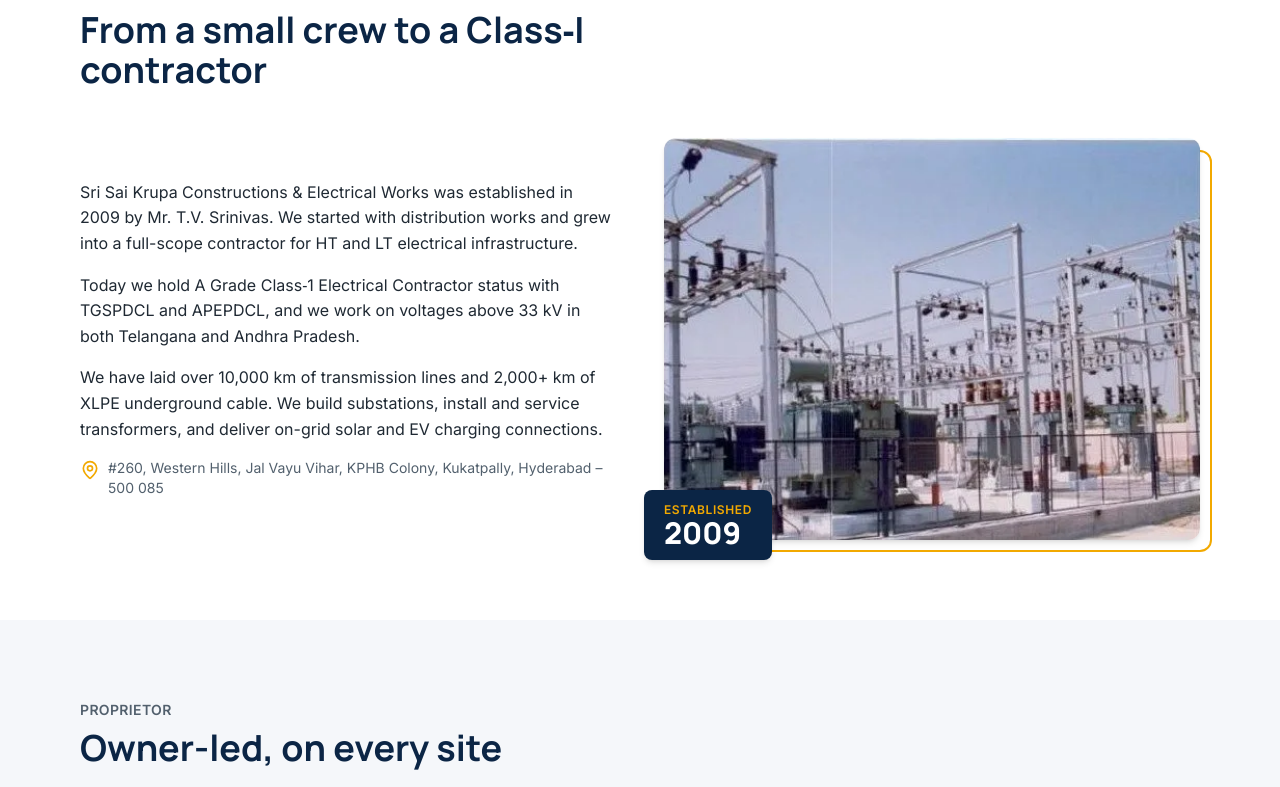
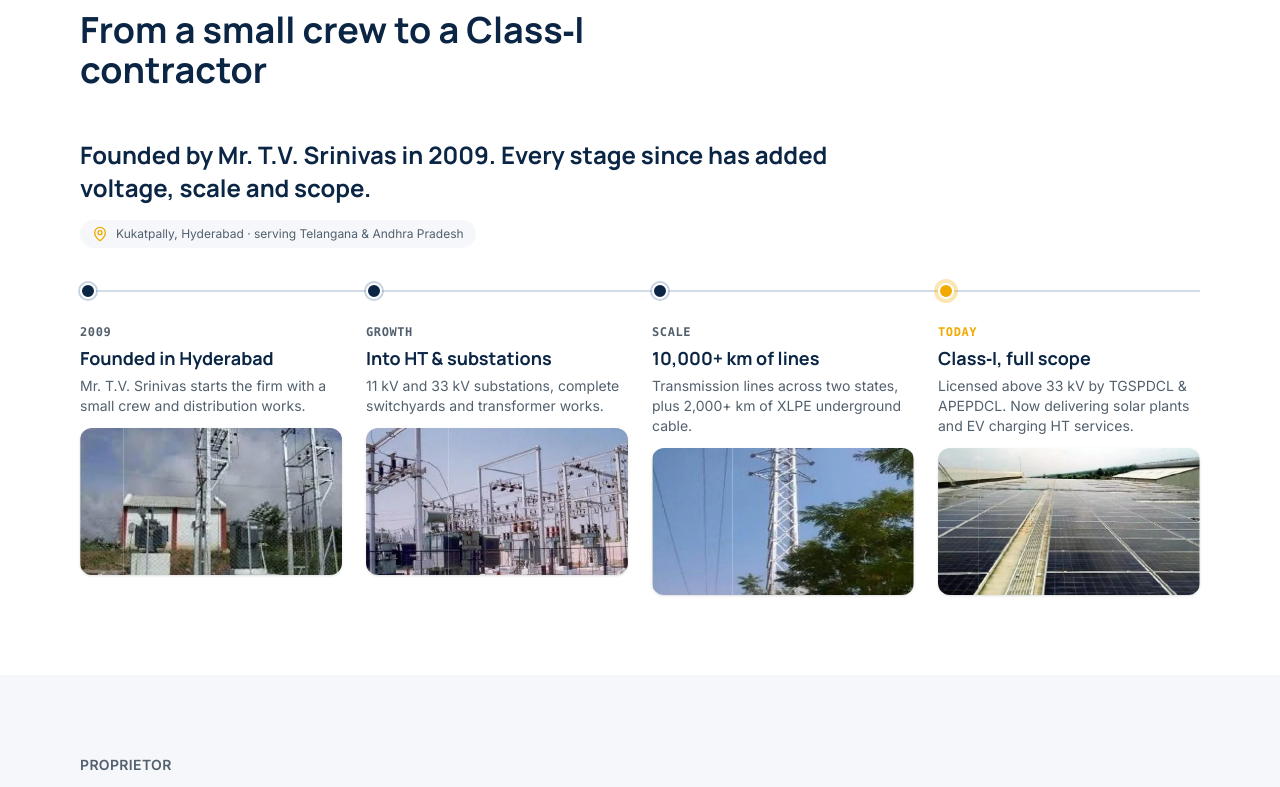
Before and after one commit to sarayu-uu/ssk, a React (Vite) app: page /about in a window 1280 px wide. Shown: the part 693-1480 px from the top of the page. Built offline with nearby package versions, Linux system fonts and the light colour scheme.

Commit message:
ui changes2

```diff
--- a/src/components/Header.tsx
+++ b/src/components/Header.tsx
@@ -1,16 +1,16 @@
 import { useCallback, useEffect, useState } from 'react'
 import { Link, NavLink, useLocation } from 'react-router-dom'
-import { Menu, Phone } from 'lucide-react'
+import { Menu, Phone, Home, Building2, Wrench, Images, ShieldCheck, Mail } from 'lucide-react'
 import { company } from '../data/company'
 import MobileNav, { type NavItem } from './MobileNav'
 
 const links: NavItem[] = [
-  { to: '/', label: 'Home' },
-  { to: '/about', label: 'About' },
-  { to: '/services', label: 'Services' },
-  { to: '/projects', label: 'Projects' },
-  { to: '/credentials', label: 'Credentials' },
-  { to: '/contact', label: 'Contact' },
+  { to: '/', label: 'Home', icon: Home },
+  { to: '/about', label: 'About', icon: Building2 },
+  { to: '/services', label: 'Services', icon: Wrench },
+  { to: '/projects', label: 'Projects', icon: Images },
+  { to: '/credentials', label: 'Credentials', icon: ShieldCheck },
+  { to: '/contact', label: 'Contact', icon: Mail },
 ]
 
 const MENU_ID = 'mobile-menu'
@@ -30,7 +30,7 @@ export default function Header() {
         <Link to="/" aria-label={company.name} className="flex min-h-11 min-w-0 items-center gap-2">
           <span className="flex flex-col leading-tight">
             <span className="whitespace-nowrap font-heading text-base font-extrabold sm:text-lg">SSK Electricals</span>
-            <span className="hidden whitespace-nowrap text-[11px] font-medium text-amber sm:block">
+            <span className="whitespace-nowrap text-[10px] font-medium text-amber sm:text-[11px]">
               A Grade Class‑1 Contractor
             </span>
           </span>
@@ -64,6 +64,15 @@ export default function Header() {
             <Phone className="h-4 w-4" aria-hidden="true" />
             {company.phones[0].display}
           </a>
+          {/* Always-visible Call on mobile */}
+          <a
+            href={`tel:${company.phones[0].tel}`}
+            aria-label={`Call ${company.phones[0].display}`}
+            className="inline-flex min-h-11 items-center gap-1.5 rounded-btn bg-amber px-3 text-xs font-bold text-navy hover:brightness-95 lg:hidden"
+          >
+            <Phone className="h-4 w-4" aria-hidden="true" />
+            Call
+          </a>
           <button
             type="button"
             onClick={() => setOpen(true)}
--- a/src/pages/About.tsx
+++ b/src/pages/About.tsx
@@ -46,6 +46,34 @@ const whyUs = [
   },
 ]
 
+// Stages use facts from CLAUDE.md only — no invented years beyond the founding date
+const story = [
+  {
+    tag: String(company.established),
+    title: 'Founded in Hyderabad',
+    text: `${company.proprietor.name} starts the firm with a small crew and distribution works.`,
+    image: 'distribution-substation-kiosk',
+  },
+  {
+    tag: 'Growth',
+    title: 'Into HT & substations',
+    text: '11 kV and 33 kV substations, complete switchyards and transformer works.',
+    image: 'outdoor-substation',
+  },
+  {
+    tag: 'Scale',
+    title: '10,000+ km of lines',
+    text: 'Transmission lines across two states, plus 2,000+ km of XLPE underground cable.',
+    image: 'transmission-tower',
+  },
+  {
+    tag: 'Today',
+    title: 'Class‑I, full scope',
+    text: 'Licensed above 33 kV by TGSPDCL & APEPDCL. Now delivering solar plants and EV charging HT services.',
+    image: 'rooftop-solar-plant',
+  },
+]
+
 /** Photo with an offset amber frame behind it (md+). */
 function FramedPhoto({ image, className = '', children }: { image?: SiteImage; className?: string; children?: ReactNode }) {
   if (!image) return null
@@ -64,7 +92,6 @@ export default function About() {
     `${company.name}: A Grade Class-1 electrical contractor in Hyderabad since ${company.established}. Substations, HT/LT works and XLPE cabling.`,
   )
 
-  const storyPhoto = getImage('outdoor-substation')
   const cablePhoto = getImage('ug-cable-laying-trench')
   const sitePhoto = getImage('transformer-apartment-complex')
 
@@ -78,34 +105,42 @@ export default function About() {
       <StatBand stats={stats} />
 
       <Section eyebrow="Our story" title="From a small crew to a Class‑I contractor">
-        <div className="grid items-center gap-8 md:grid-cols-2 md:gap-12">
-          <div className="space-y-4 text-ink">
-            <p>
-              Sri Sai Krupa Constructions &amp; Electrical Works was established in {company.established} by{' '}
-              {company.proprietor.name}. We started with distribution works and grew into a full-scope
-              contractor for HT and LT electrical infrastructure.
-            </p>
-            <p>
-              Today we hold {company.grade} status with TGSPDCL and APEPDCL, and we work on voltages above 33 kV
-              in both Telangana and Andhra Pradesh.
-            </p>
-            <p>
-              We have laid over 10,000 km of transmission lines and 2,000+ km of XLPE underground cable. We
-              build substations, install and service transformers, and deliver on-grid solar and EV charging
-              connections.
-            </p>
-            <p className="flex items-start gap-2 text-sm text-slate">
-              <MapPin aria-hidden className="mt-0.5 h-5 w-5 shrink-0 text-amber" />
-              {company.address.full}
-            </p>
-          </div>
-          <FramedPhoto image={storyPhoto}>
-            <div className="on-navy absolute bottom-3 left-3 rounded-lg bg-navy px-3 py-2 text-white shadow-md md:-bottom-5 md:-left-5 md:px-5 md:py-3">
-              <p className="text-[10px] font-bold uppercase tracking-wider text-amber md:text-xs">Established</p>
-              <p className="font-heading text-xl font-extrabold leading-none md:text-3xl">{company.established}</p>
-            </div>
-          </FramedPhoto>
+        <div className="max-w-3xl">
+          <p className="font-heading text-lg font-bold leading-snug text-navy md:text-2xl">
+            Founded by {company.proprietor.name} in {company.established}. Every stage since has added voltage,
+            scale and scope.
+          </p>
+          <p className="mt-4 inline-flex items-start gap-2 rounded-full bg-surface px-3 py-1.5 text-xs text-slate">
+            <MapPin aria-hidden className="h-4 w-4 shrink-0 text-amber" />
+            Kukatpally, Hyderabad · serving Telangana &amp; Andhra Pradesh
+          </p>
         </div>
+
+        {/* Timeline: vertical on mobile, horizontal track on md+ */}
+        <ol className="ml-2 mt-10 border-l-2 border-steel/40 md:ml-0 md:grid md:grid-cols-4 md:gap-6 md:border-l-0 md:border-t-2">
+          {story.map((st, i) => {
+            const last = i === story.length - 1
+            const photo = getImage(st.image)
+            return (
+              <li key={st.title} className="relative pb-8 pl-6 last:pb-0 md:pb-0 md:pl-0 md:pt-8">
+                <span
+                  aria-hidden
+                  className={`absolute -left-[9px] top-0.5 h-4 w-4 rounded-full border-2 border-white md:-top-[9px] md:left-0 ${
+                    last ? 'bg-amber ring-4 ring-amber/30' : 'bg-navy ring-2 ring-steel/50'
+                  }`}
+                />
+                <p className={`font-mono text-xs font-bold uppercase tracking-wider ${last ? 'text-amber' : 'text-slate'}`}>
+                  {st.tag}
+                </p>
+                <h3 className="mt-1 text-base md:text-lg">{st.title}</h3>
+                <p className="mt-1 text-sm text-slate">{st.text}</p>
+                {photo && (
+                  <Picture image={photo} className="mt-3 aspect-[16/9] w-full rounded-card object-cover shadow-sm" />
+                )}
+              </li>
+            )
+          })}
+        </ol>
       </Section>
 
       <Section tone="surface" eyebrow="Proprietor" title="Owner-led, on every site">
```
Also changed, not shown: src/components/MobileNav.tsx (+55 -18 lines).
